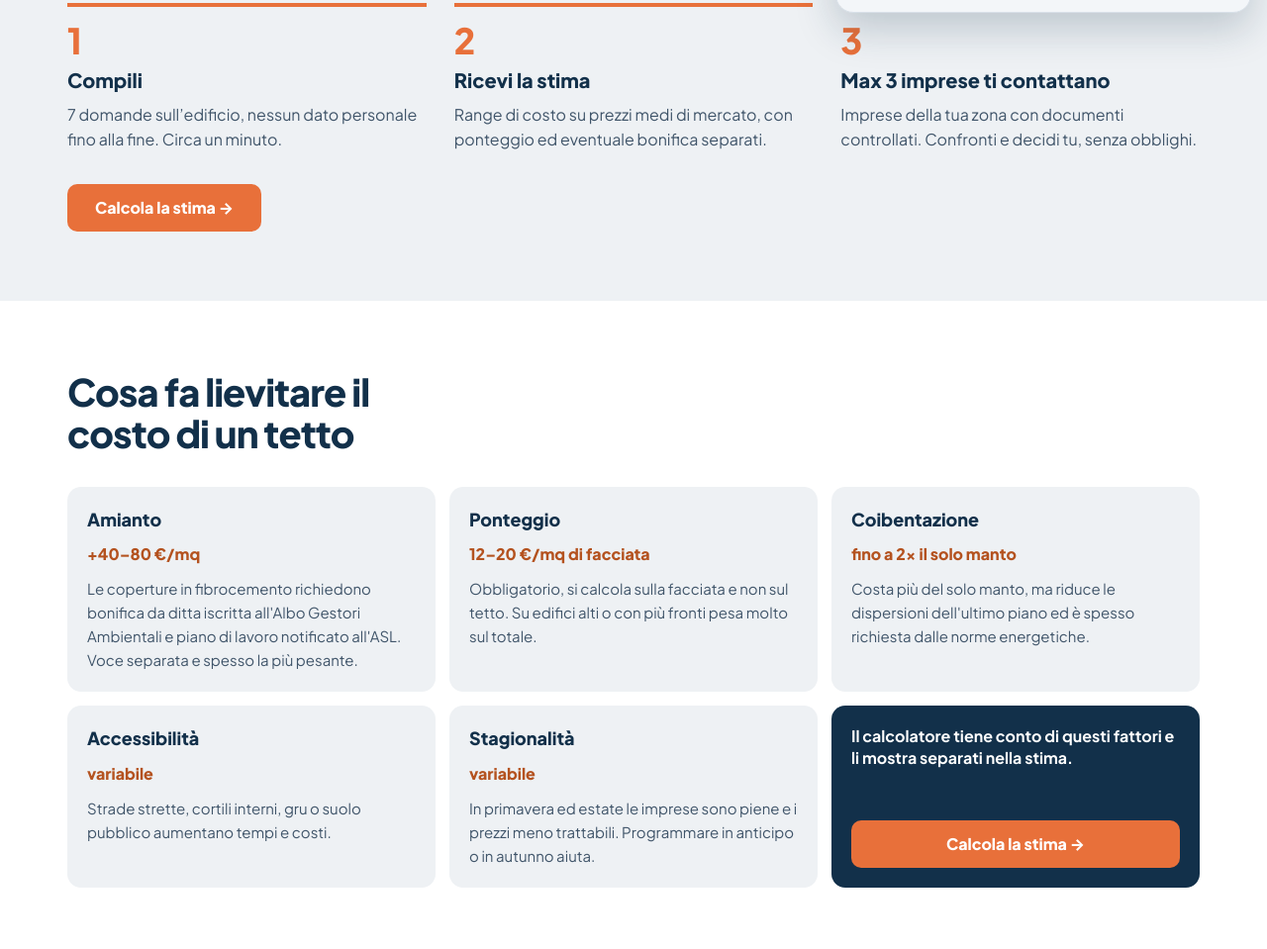
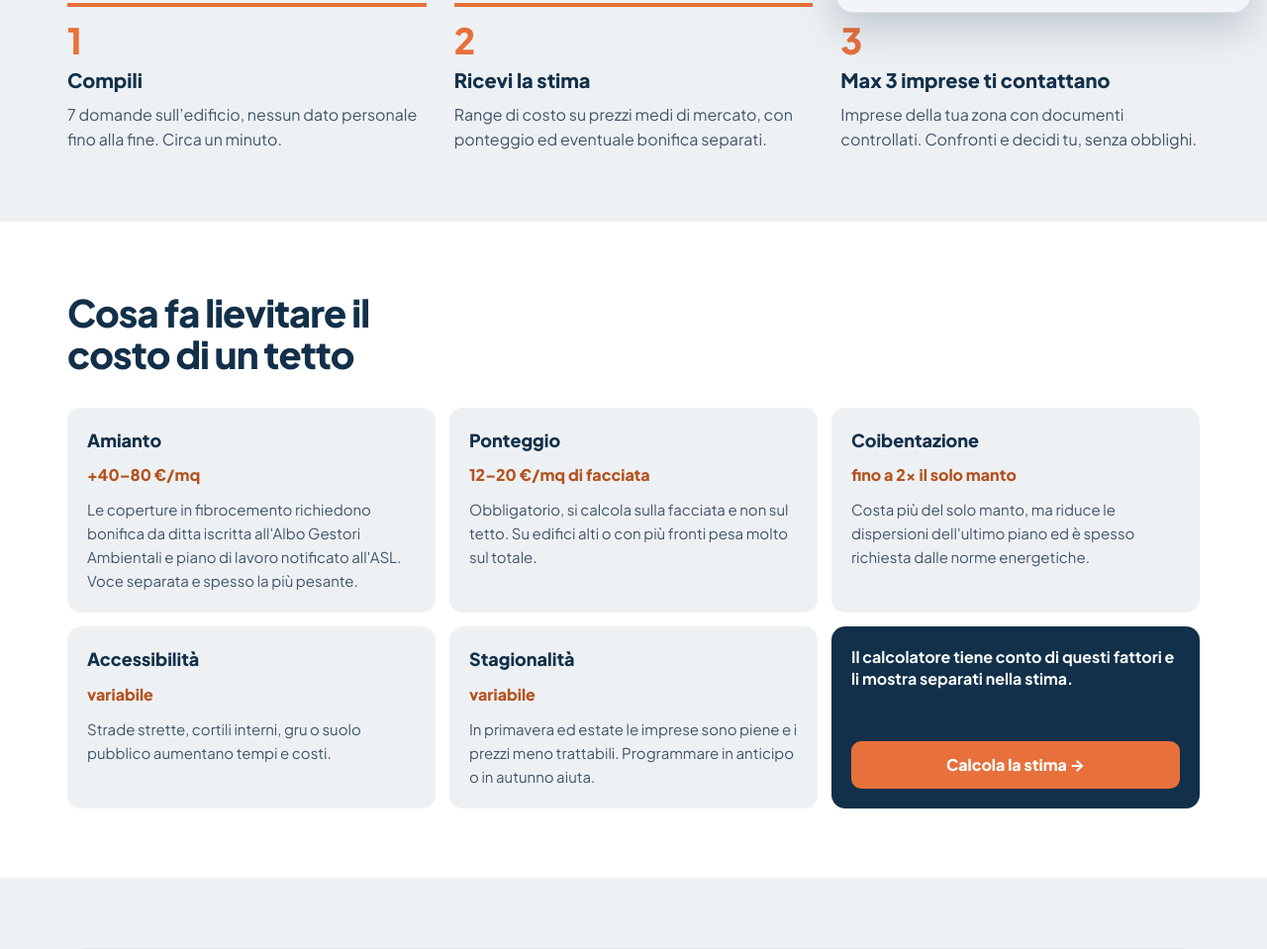
Before and after one commit to 9083913/preventivotettoit, a plain HTML site: page public/index.html in a window 1280 px wide. Shown: the part 771-1730 px from the top of the page at 99% size. Drawn offline with Linux system fonts and the light colour scheme.

Commit message:
redesign: rimuove CTA duplicata Come funziona

```diff
--- a/public/index.html
+++ b/public/index.html
@@ -411,7 +411,6 @@ section#lavora-p button{border-radius:var(--r-sm);min-height:var(--tap);padding:
     <div class="grid" style="--min:260px;--gap:28px"><article class="step"><span class="n">1</span><h3>Compili</h3><p class="t">7 domande sull’edificio, nessun dato personale fino alla fine. Circa un minuto.</p></article>
 <article class="step"><span class="n">2</span><h3>Ricevi la stima</h3><p class="t">Range di costo su prezzi medi di mercato, con ponteggio ed eventuale bonifica separati.</p></article>
 <article class="step"><span class="n">3</span><h3>Max 3 imprese ti contattano</h3><p class="t">Imprese della tua zona con documenti controllati. Confronti e decidi tu, senza obblighi.</p></article></div>
-    <div><button type="button" class="btn" data-cta aria-label="Calcola la stima del rifacimento tetto">Calcola la stima →</button></div>
   </div>
 </section>
 
```
